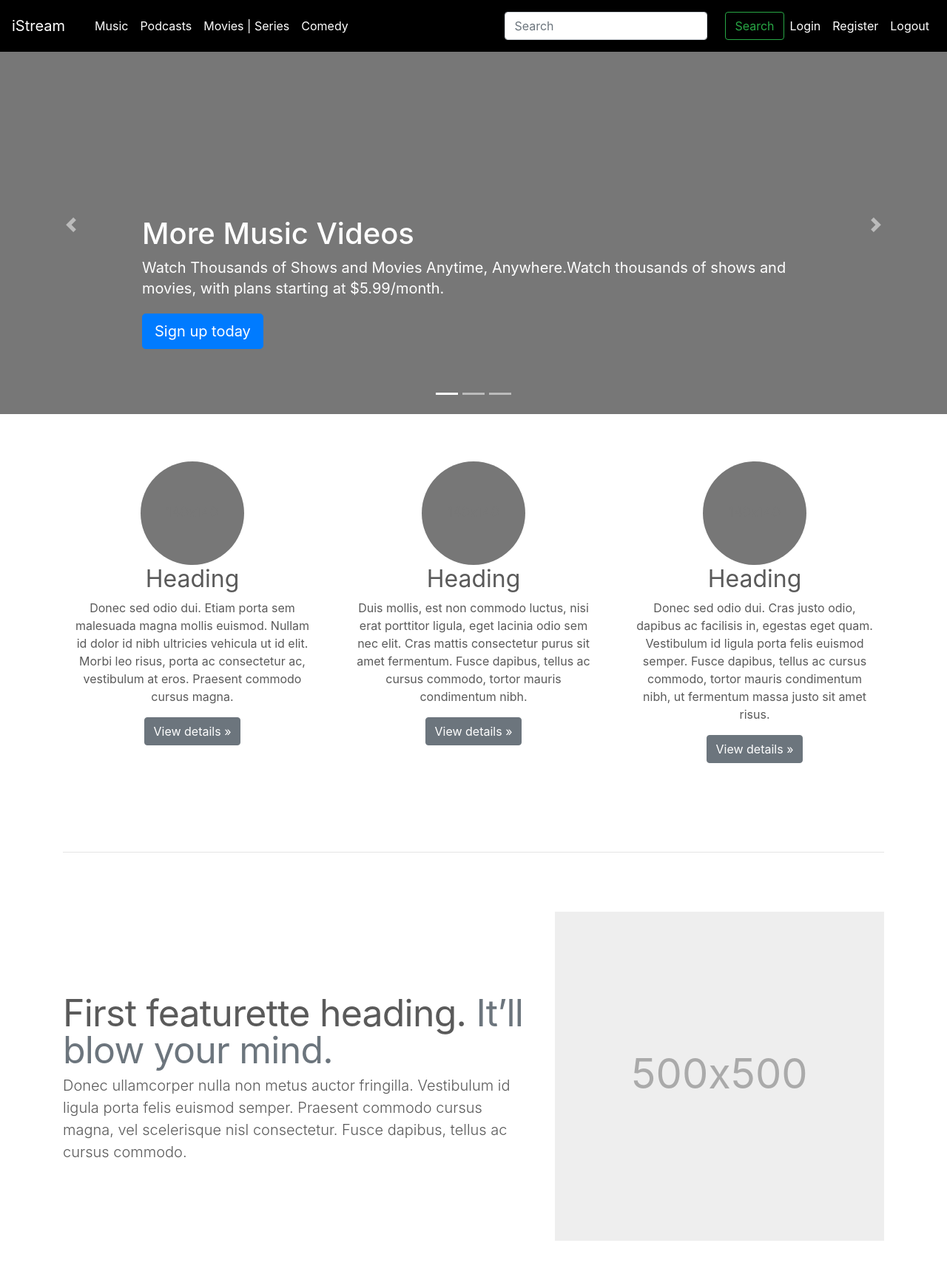
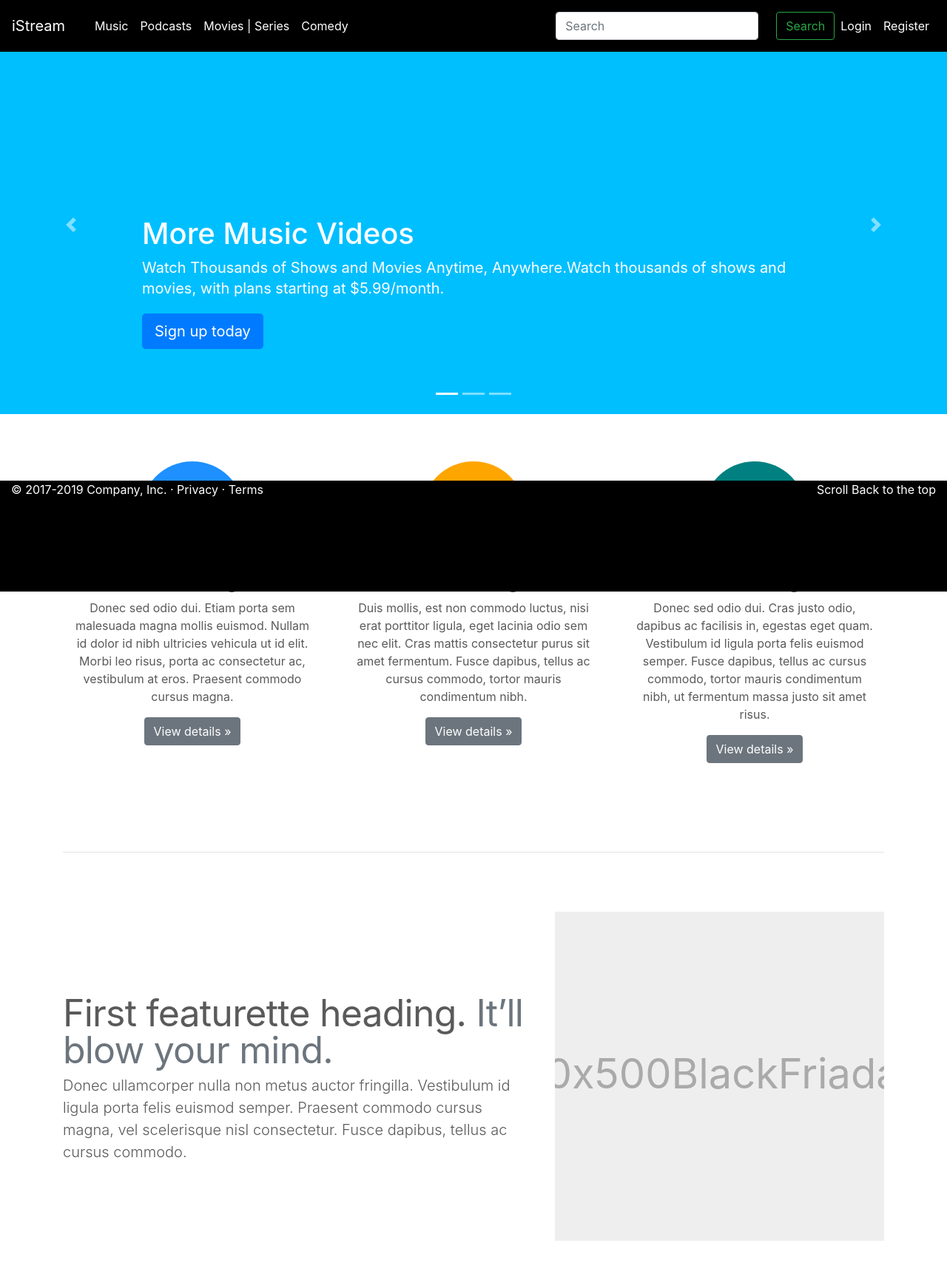
Before and after one commit to Coder2100/Final-Project, a Django app: page / in a window 1280 px wide. Shown: the top 1727 px of the page at 74% size. Run offline with Django 3.2, Linux system fonts and the light colour scheme; some libraries are stand-ins or nearby versions.

Commit message:
improcing UI

```diff
--- a/ads/templates/ads/base.html
+++ b/ads/templates/ads/base.html
@@ -126,6 +126,19 @@ letter-spacing: -.05rem;
     background-color: black !important;
 
 }
+#footer{
+  background-color:black;
+  height: 150px;
+  color: white;
+  bottom: 0;
+  position: fixed;
+}
+a {
+  text-decoration: none;
+  color: white;
+
+}
+
 </style>
 {% endblock styles %}
     <!-- Custom styles for this template -->
@@ -142,8 +155,10 @@ letter-spacing: -.05rem;
     <div class="collapse navbar-collapse" id="navbarCollapse">
       <ul class="navbar-nav mr-auto">
         <li class="nav-item active">
+
           <a class="nav-link" href="#"> <span class="sr-only">(current)</span></a>
         </li>
+        {% if user.is_authenticated %}
         <li class="nav-item active">
           <a class="nav-link" href="#">Music</a>
         </li>
@@ -162,24 +177,46 @@ letter-spacing: -.05rem;
         <button class="btn btn-outline-success my-2 my-sm-2" type="submit">Search</button>
       </form>
       <ul class="navbar-nav ">
+
+          <li class="nav-item active">
+              <a class="nav-link " href="{% url 'accounts:logout' %}">Logout</a>
+         </li>
+        {% else %}
         <li class="nav-item active">
-          <a class="nav-link" href="{% url 'accounts:login'%}">Login <span class="sr-only">(current)</span></a>
-        </li>
-        <li class="nav-item active">
-          <a class="nav-link" href="{% url 'accounts:register' %}">Register</a>
-        </li>
-        <li class="nav-item active">
-          <a class="nav-link " href="{% url 'accounts:logout' %}">Logout</a>
-        </li>
+            <a class="nav-link" href="#">Music</a>
+          </li>
+          <li class="nav-item active">
+            <a class="nav-link " href="#">Podcasts</a>
+          </li>
+          <li class="nav-item active">
+              <a class="nav-link " href="#">Movies | Series</a>
+          </li>
+          <li class="nav-item active">
+              <a class="nav-link " href="#">Comedy</a>
+          </li>
+        </ul>
+        <form class="form-inline mt-2 mt-md-0">
+          <input class="form-control mr-sm-4" type="text" placeholder="Search" aria-label="Search">
+          <button class="btn btn-outline-success my-2 my-sm-2" type="submit">Search</button>
+        </form>
+        <ul class="navbar-nav ">
+          <li class="nav-item active">
+            <a class="nav-link" href="{% url 'accounts:login'%}">Login <span class="sr-only">(current)</span></a>
+          </li>
+          <li class="nav-item active">
+            <a class="nav-link" href="{% url 'accounts:register' %}">Register</a>
+          </li>
+
       </ul>
+      {% endif %}
     </div>
   </nav>
 
 </header>
 {% block content %}{% endblock content %}
  <!-- FOOTER -->
- <footer class="container">
-    <p class="float-right"><a href="#">Back to top</a></p>
+ <footer class="container-fluid" id="footer">
+    <p class="float-right"><a href="#">Scroll Back to the top</a></p>
     <p>&copy; 2017-2019 Company, Inc. &middot; <a href="#">Privacy</a> &middot; <a href="#">Terms</a></p>
   </footer>
  <!-- Optional JavaScript -->
--- a/ads/templates/ads/index.html
+++ b/ads/templates/ads/index.html
@@ -15,7 +15,7 @@
           </ol>
           <div class="carousel-inner">
             <div class="carousel-item active">
-              <svg class="bd-placeholder-img" width="100%" height="100%" xmlns="http://www.w3.org/2000/svg" preserveAspectRatio="xMidYMid slice" focusable="false" role="img"><rect width="100%" height="100%" fill="#777"/></svg>
+              <svg class="bd-placeholder-img" width="100%" height="100%" xmlns="http://www.w3.org/2000/svg" preserveAspectRatio="xMidYMid slice" focusable="false" role="img"><rect width="100%" height="100%" fill="#00bfff"/></svg>
               <div class="container">
                 <div class="carousel-caption text-left">
                   <h1>More Music Videos</h1>
@@ -25,7 +25,7 @@
               </div>
             </div>
             <div class="carousel-item">
-              <svg class="bd-placeholder-img" width="100%" height="100%" xmlns="http://www.w3.org/2000/svg" preserveAspectRatio="xMidYMid slice" focusable="false" role="img"><rect width="100%" height="100%" fill="#777"/></svg>
+              <svg class="bd-placeholder-img" width="100%" height="100%" xmlns="http://www.w3.org/2000/svg" preserveAspectRatio="xMidYMid slice" focusable="false" role="img"><rect width="100%" height="100%" fill="#fe9095"/></svg>
               <div class="container">
                 <div class="carousel-caption">
                   <h1>Select Your Plan.</h1>
@@ -35,7 +35,7 @@
               </div>
             </div>
             <div class="carousel-item">
-              <svg class="bd-placeholder-img" width="100%" height="100%" xmlns="http://www.w3.org/2000/svg" preserveAspectRatio="xMidYMid slice" focusable="false" role="img"><rect width="100%" height="100%" fill="#777"/></svg>
+              <svg class="bd-placeholder-img" width="100%" height="100%" xmlns="http://www.w3.org/2000/svg" preserveAspectRatio="xMidYMid slice" focusable="false" role="img"><rect width="100%" height="100%" fill="#fb78ed"/></svg>
               <div class="container">
                 <div class="carousel-caption text-right">
                   <h1>See what’s next.</h1>
@@ -65,19 +65,19 @@
           <!-- Three columns of text below the carousel -->
           <div class="row">
             <div class="col-lg-4">
-              <svg class="bd-placeholder-img rounded-circle" width="140" height="140" xmlns="http://www.w3.org/2000/svg" preserveAspectRatio="xMidYMid slice" focusable="false" role="img" aria-label="Placeholder: 140x140"><title>Placeholder</title><rect width="100%" height="100%" fill="#777"/><text x="50%" y="50%" fill="#777" dy=".3em">140x140</text></svg>
+              <svg class="bd-placeholder-img rounded-circle" width="140" height="140" xmlns="http://www.w3.org/2000/svg" preserveAspectRatio="xMidYMid slice" focusable="false" role="img" aria-label="Placeholder: 140x140"><title>Placeholder</title><rect width="100%" height="100%" fill="DodgerBlue"/><text x="50%" y="50%" fill="#777" dy=".3em">140x140Part</text></svg>
               <h2>Heading</h2>
               <p>Donec sed odio dui. Etiam porta sem malesuada magna mollis euismod. Nullam id dolor id nibh ultricies vehicula ut id elit. Morbi leo risus, porta ac consectetur ac, vestibulum at eros. Praesent commodo cursus magna.</p>
               <p><a class="btn btn-secondary" href="#" role="button">View details &raquo;</a></p>
             </div><!-- /.col-lg-4 -->
             <div class="col-lg-4">
-              <svg class="bd-placeholder-img rounded-circle" width="140" height="140" xmlns="http://www.w3.org/2000/svg" preserveAspectRatio="xMidYMid slice" focusable="false" role="img" aria-label="Placeholder: 140x140"><title>Placeholder</title><rect width="100%" height="100%" fill="#777"/><text x="50%" y="50%" fill="#777" dy=".3em">140x140</text></svg>
+              <svg class="bd-placeholder-img rounded-circle" width="140" height="140" xmlns="http://www.w3.org/2000/svg" preserveAspectRatio="xMidYMid slice" focusable="false" role="img" aria-label="Placeholder: 140x140"><title>Placeholder</title><rect width="100%" height="100%" fill="Orange"/><text x="50%" y="50%" fill="#777" dy=".3em">140x140</text></svg>
               <h2>Heading</h2>
               <p>Duis mollis, est non commodo luctus, nisi erat porttitor ligula, eget lacinia odio sem nec elit. Cras mattis consectetur purus sit amet fermentum. Fusce dapibus, tellus ac cursus commodo, tortor mauris condimentum nibh.</p>
               <p><a class="btn btn-secondary" href="#" role="button">View details &raquo;</a></p>
             </div><!-- /.col-lg-4 -->
             <div class="col-lg-4">
-              <svg class="bd-placeholder-img rounded-circle" width="140" height="140" xmlns="http://www.w3.org/2000/svg" preserveAspectRatio="xMidYMid slice" focusable="false" role="img" aria-label="Placeholder: 140x140"><title>Placeholder</title><rect width="100%" height="100%" fill="#777"/><text x="50%" y="50%" fill="#777" dy=".3em">140x140</text></svg>
+              <svg class="bd-placeholder-img rounded-circle" width="140" height="140" xmlns="http://www.w3.org/2000/svg" preserveAspectRatio="xMidYMid slice" focusable="false" role="img" aria-label="Placeholder: 140x140"><title>Placeholder</title><rect width="100%" height="100%" fill="teal"/><text x="50%" y="50%" fill="#777" dy=".3em">140x140</text></svg>
               <h2>Heading</h2>
               <p>Donec sed odio dui. Cras justo odio, dapibus ac facilisis in, egestas eget quam. Vestibulum id ligula porta felis euismod semper. Fusce dapibus, tellus ac cursus commodo, tortor mauris condimentum nibh, ut fermentum massa justo sit amet risus.</p>
               <p><a class="btn btn-secondary" href="#" role="button">View details &raquo;</a></p>
@@ -95,7 +95,7 @@
               <p class="lead">Donec ullamcorper nulla non metus auctor fringilla. Vestibulum id ligula porta felis euismod semper. Praesent commodo cursus magna, vel scelerisque nisl consectetur. Fusce dapibus, tellus ac cursus commodo.</p>
             </div>
             <div class="col-md-5">
-              <svg class="bd-placeholder-img bd-placeholder-img-lg featurette-image img-fluid mx-auto" width="500" height="500" xmlns="http://www.w3.org/2000/svg" preserveAspectRatio="xMidYMid slice" focusable="false" role="img" aria-label="Placeholder: 500x500"><title>Placeholder</title><rect width="100%" height="100%" fill="#eee"/><text x="50%" y="50%" fill="#aaa" dy=".3em">500x500</text></svg>
+              <svg class="bd-placeholder-img bd-placeholder-img-lg featurette-image img-fluid mx-auto" width="500" height="500" xmlns="http://www.w3.org/2000/svg" preserveAspectRatio="xMidYMid slice" focusable="false" role="img" aria-label="Placeholder: 500x500"><title>Placeholder</title><rect width="100%" height="100%" fill="#eee"/><text x="50%" y="50%" fill="#aaa" dy=".3em">500x500BlackFriadays</text></svg>
             </div>
           </div>
 
--- a/entertainments/models.py
+++ b/entertainments/models.py
@@ -1,6 +1,7 @@
 from django.conf import settings
 
 from django.db import models
+from django.urls import reverse
 
 #from django.db.models.signals import post_save
 from datetime import datetime
--- a/entertainments/templates/entertainments/entertainment_detail.html
+++ b/entertainments/templates/entertainments/entertainment_detail.html
@@ -1,4 +1,4 @@
-{% extends 'ads/base.html' %}
+{% extends 'plans/base.html' %}
 
 {% block post_detail_link %}
 <li>{{ object.title }}</li>
--- a/plans/models.py
+++ b/plans/models.py
@@ -20,7 +20,7 @@ class Plan(models.Model):
         choices=PLAN_CHOICES,
         default='Free',
         max_length=30)
-    price = models.IntegerField(default=15)
+    price = models.DecimalField(max_digits=6,decimal_places=2)
     stripe_plan_id = models.CharField(max_length=40)
 
     def __str__(self):
--- a/plans/templates/plans/profile.html
+++ b/plans/templates/plans/profile.html
@@ -1,4 +1,4 @@
-{% extends 'ads/base.html' %}
+{% extends 'plans/base.html' %}
 
 
 {% block content %}
```
Also changed, not shown: entertainments/templates/entertainments/entertainment_list.html (+14 -1 lines), entertainments/views.py (+7 -0 lines), plans/templates/plans/plan_list.html (+4 -4 lines), plans/views.py (+0 -24 lines), db.sqlite3, plans/migrations/0002_auto_20190610_1108.py (added), plans/migrations/0003_auto_20190610_1109.py (added).
